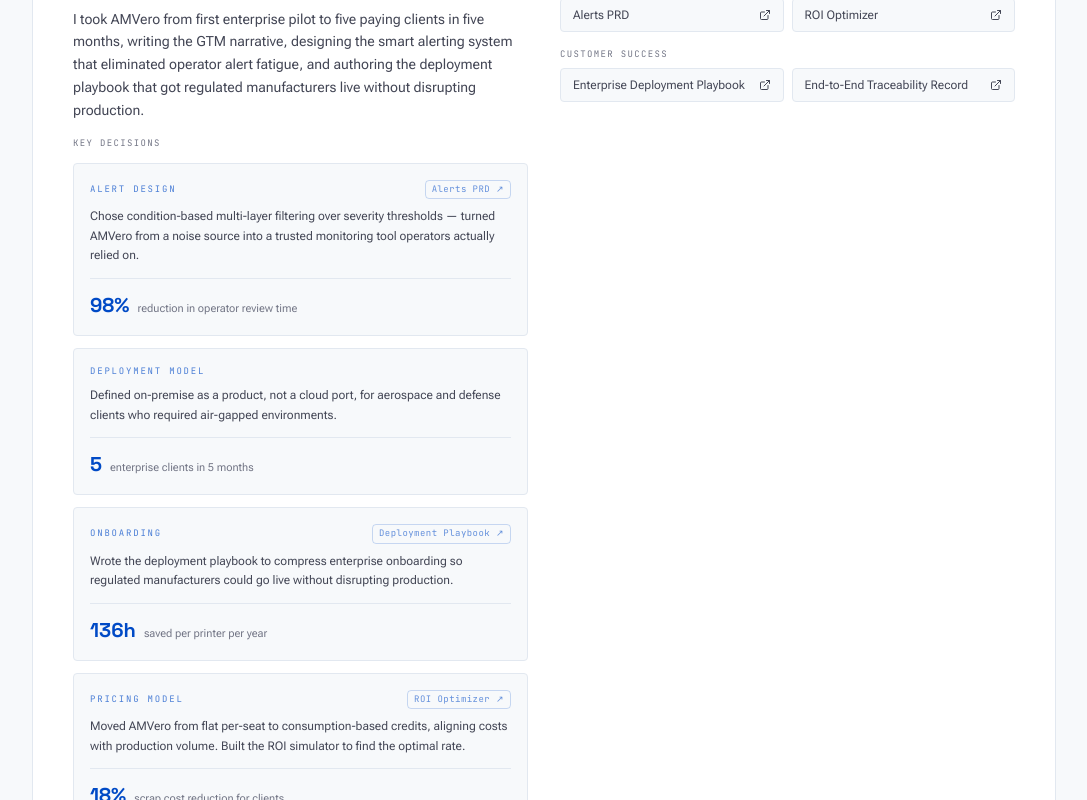
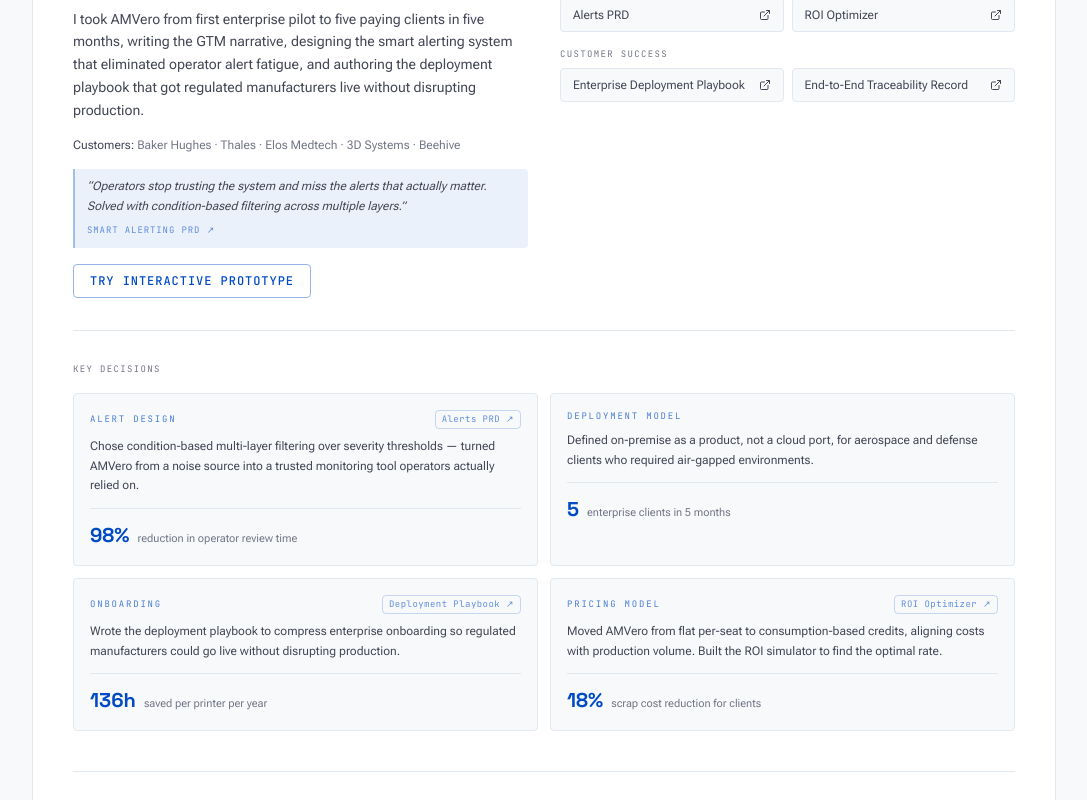
Before and after one commit to korm85/ClaudeCode-portfolio-dev, a Next.js app: page / in a window 1280 px wide. Shown: the part 1800-2600 px from the top of the page, without its empty margins (96-1183 px from the left). Built offline with nearby package versions, Linux system fonts and the light colour scheme.

Commit message:
feat: restructure work card layout to use full desktop width
- Top row: title + description + CTA (left) | docs grid (right)
- Below: decision tiles in 2-col full-width grid (sm:grid-cols-2)
- Bottom: customer quote full width
Eliminates the empty right-column space caused by stacked decision tiles.

```diff
--- a/app/components/SelectedWork.tsx
+++ b/app/components/SelectedWork.tsx
@@ -75,53 +75,11 @@ function WorkCard({
         </div>
       </div>
 
-      {/* Two-col content */}
-      <div className="grid md:grid-cols-2 gap-8">
+      {/* Top row: title+description (left) | docs (right) */}
+      <div className="grid md:grid-cols-2 gap-8 mb-8">
         <div>
           <h3 className="text-xl md:text-2xl font-semibold font-display text-text-primary leading-snug mb-4">{title}</h3>
           <p className="text-sm text-text-secondary leading-relaxed mb-4">{description}</p>
-          {decisions && decisions.length > 0 && (
-            <div className="mb-6">
-              <div className="text-[9px] font-mono tracking-[0.15em] uppercase text-text-muted mb-3">Key decisions</div>
-              <div className="space-y-3">
-                {decisions.map((d, i) => {
-                  const text = typeof d === "string" ? d : d.text;
-                  const docLabel = typeof d !== "string" ? d.docLabel : undefined;
-                  const docUrl = typeof d !== "string" ? d.docUrl : undefined;
-                  const label = typeof d !== "string" ? d.label : undefined;
-                  const metric = typeof d !== "string" ? d.metric : undefined;
-                  return (
-                    <div key={i} className="border border-border-dark rounded-sm p-4 bg-canvas">
-                      <div className="flex items-center justify-between mb-2">
-                        {label && (
-                          <span className="text-[9px] font-mono tracking-[0.2em] uppercase text-primary/70">
-                            {label}
-                          </span>
-                        )}
-                        {docLabel && docUrl && (
-                          <a
-                            href={docUrl}
-                            target="_blank"
-                            rel="noopener noreferrer"
-                            className="text-[9px] font-mono tracking-wider text-primary/60 hover:text-primary transition-colors border border-primary/20 hover:border-primary/50 rounded px-1.5 py-0.5 whitespace-nowrap"
-                          >
-                            {docLabel} ↗
-                          </a>
-                        )}
-                      </div>
-                      <p className="text-xs text-text-secondary leading-relaxed">{text}</p>
-                      {metric && (
-                        <div className="mt-3 pt-3 border-t border-border-dark flex items-baseline gap-2">
-                          <span className="text-xl font-bold font-display text-primary">{metric.value}</span>
-                          <span className="text-[11px] text-text-muted leading-snug">{metric.context}</span>
-                        </div>
-                      )}
-                    </div>
-                  );
-                })}
-              </div>
-            </div>
-          )}
           <p className="text-xs text-text-muted mb-4">
             <span className="text-text-secondary">Customers:</span> {customerLine}
           </p>
@@ -199,6 +157,50 @@ function WorkCard({
           })()}
         </div>
       </div>
+
+      {/* Decision tiles — full width 2-col grid on desktop */}
+      {decisions && decisions.length > 0 && (
+        <div className="border-t border-border-dark pt-8">
+          <div className="text-[9px] font-mono tracking-[0.15em] uppercase text-text-muted mb-4">Key decisions</div>
+          <div className="grid sm:grid-cols-2 gap-3">
+            {decisions.map((d, i) => {
+              const text = typeof d === "string" ? d : d.text;
+              const docLabel = typeof d !== "string" ? d.docLabel : undefined;
+              const docUrl = typeof d !== "string" ? d.docUrl : undefined;
+              const label = typeof d !== "string" ? d.label : undefined;
+              const metric = typeof d !== "string" ? d.metric : undefined;
+              return (
+                <div key={i} className="border border-border-dark rounded-sm p-4 bg-canvas">
+                  <div className="flex items-center justify-between mb-2">
+                    {label && (
+                      <span className="text-[9px] font-mono tracking-[0.2em] uppercase text-primary/70">
+                        {label}
+                      </span>
+                    )}
+                    {docLabel && docUrl && (
+                      <a
+                        href={docUrl}
+                        target="_blank"
+                        rel="noopener noreferrer"
+                        className="text-[9px] font-mono tracking-wider text-primary/60 hover:text-primary transition-colors border border-primary/20 hover:border-primary/50 rounded px-1.5 py-0.5 whitespace-nowrap"
+                      >
+                        {docLabel} ↗
+                      </a>
+                    )}
+                  </div>
+                  <p className="text-xs text-text-secondary leading-relaxed">{text}</p>
+                  {metric && (
+                    <div className="mt-3 pt-3 border-t border-border-dark flex items-baseline gap-2">
+                      <span className="text-xl font-bold font-display text-primary">{metric.value}</span>
+                      <span className="text-[11px] text-text-muted leading-snug">{metric.context}</span>
+                    </div>
+                  )}
+                </div>
+              );
+            })}
+          </div>
+        </div>
+      )}
 
       {/* Customer quote */}
       {quote && (
```
